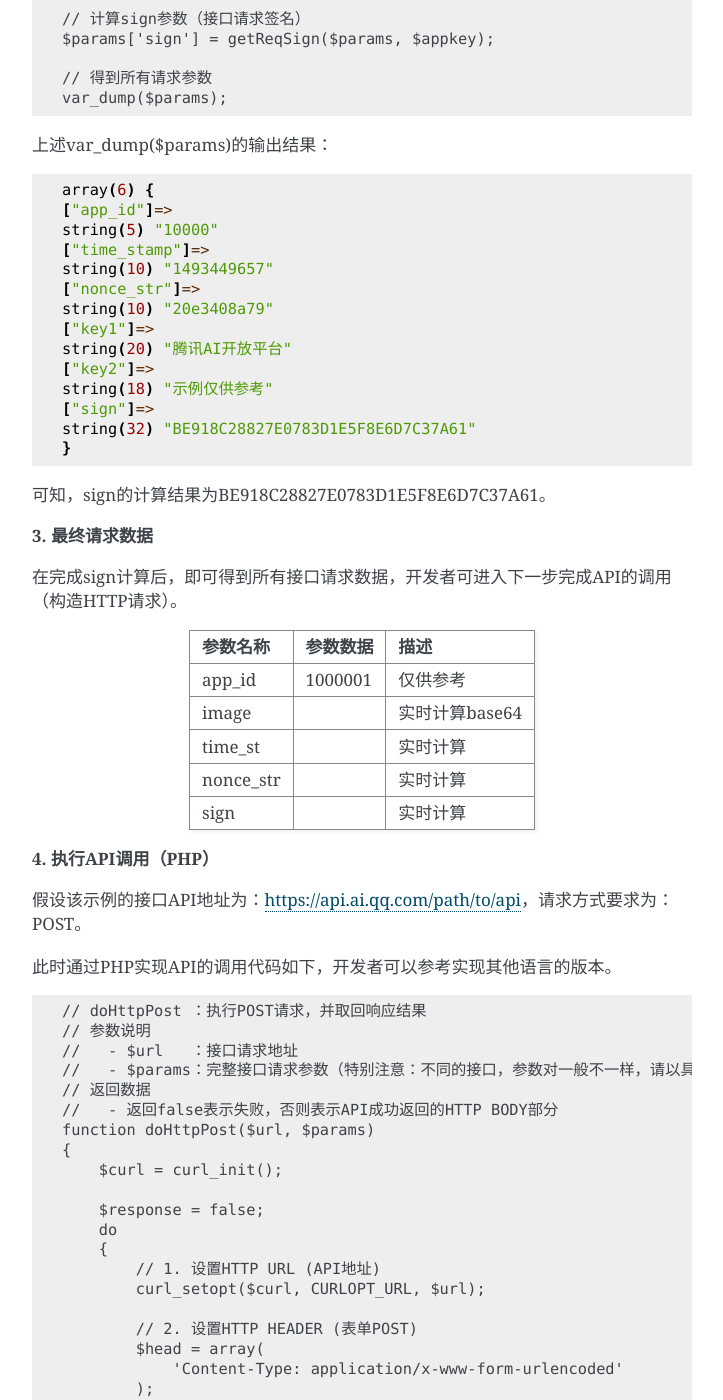
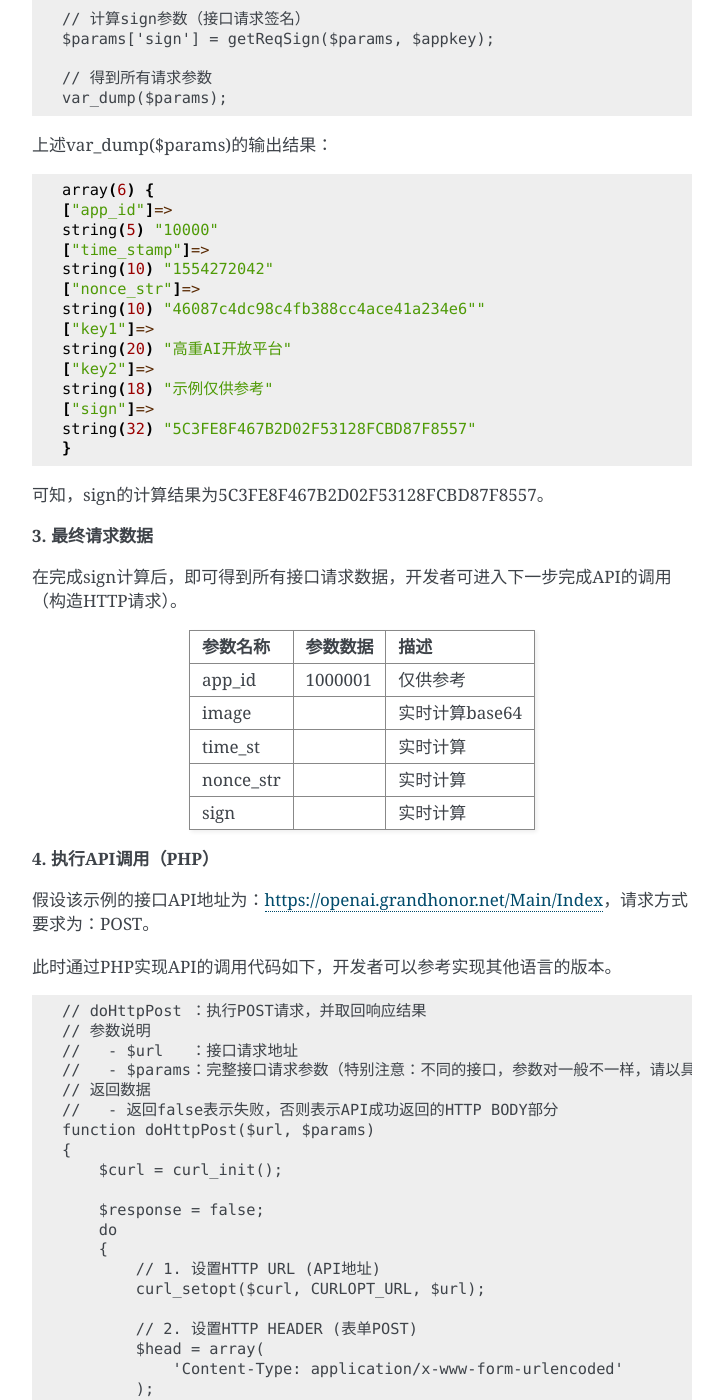
Before and after one commit to haohuan630/aiOpenDoc, a Sphinx documentation site: the page built from source/NEWS_GUIDE/PORT.rst, in a window 1280 px wide and 1400 px high, scrolled down 2429 px. Shown: the whole window, without its empty margins (388-1111 px from the left). Built offline with Sphinx 7.4.7, drawn with Linux system fonts in a browser that asks for light colours; some of the changed text lies outside the part shown.

Commit message:
change OCR and guide

```diff
--- a/source/NEWS_GUIDE/PORT.rst
+++ b/source/NEWS_GUIDE/PORT.rst
@@ -103,15 +103,15 @@
     // 接口请求参数
     $params = array(
         'app_id'     => '10000',
-        'time_stamp' => '1493449657',
-        'nonce_str'  => '20e3408a79',
-        'key1'       => '腾讯AI开放平台',
+        'time_stamp' => '1554272042',
+        'nonce_str'  => '46087c4dc98c4fb388cc4ace41a234e6',
+        'key1'       => '高重AI开放平台',
         'key2'       => '示例仅供参考',
         'sign'       => '',
     );
 
     // 应用密钥
-    $appkey = 'a95eceb1ac8c24ee28b70f7dbba912bf';
+    $appkey = 'bhiOaZRznGjFROtk'';
 
     // 计算sign参数（接口请求签名）
     $params['sign'] = getReqSign($params, $appkey);
@@ -127,18 +127,18 @@
     ["app_id"]=>
     string(5) "10000"
     ["time_stamp"]=>
-    string(10) "1493449657"
+    string(10) "1554272042"
     ["nonce_str"]=>
-    string(10) "20e3408a79"
+    string(10) "46087c4dc98c4fb388cc4ace41a234e6""
     ["key1"]=>
-    string(20) "腾讯AI开放平台"
+    string(20) "高重AI开放平台"
     ["key2"]=>
     string(18) "示例仅供参考"
     ["sign"]=>
-    string(32) "BE918C28827E0783D1E5F8E6D7C37A61"
+    string(32) "5C3FE8F467B2D02F53128FCBD87F8557"
     }
 
-可知，sign的计算结果为BE918C28827E0783D1E5F8E6D7C37A61。
+可知，sign的计算结果为5C3FE8F467B2D02F53128FCBD87F8557。
 
 **3. 最终请求数据**
 
@@ -156,7 +156,7 @@
 
 **4. 执行API调用（PHP）**
 
-假设该示例的接口API地址为：https://api.ai.qq.com/path/to/api，请求方式要求为：POST。
+假设该示例的接口API地址为：https://openai.grandhonor.net/Main/Index，请求方式要求为：POST。
 
 | 此时通过PHP实现API的调用代码如下，开发者可以参考实现其他语言的版本。
 
@@ -215,18 +215,18 @@
     }
 
     // 设置请求数据（应用密钥、接口请求参数）
-    $appkey = 'a95eceb1ac8c24ee28b70f7dbba912bf';
+    $appkey = 'bhiOaZRznGjFROtk';
     $params = array(
         'app_id'     => '10000',
-        'time_stamp' => '1493449657',
-        'nonce_str'  => '20e3408a79',
-        'key1'       => '腾讯AI开放平台',
+        'time_stamp' => '1554272042',
+        'nonce_str'  => '46087c4dc98c4fb388cc4ace41a234e6',
+        'key1'       => '高重AI开放平台',
         'key2'       => '示例仅供参考',
     );
     $params['sign'] = getReqSign($params, $appkey);
 
     // 执行API调用
-    $url = 'https://api.ai.qq.com/path/to/api';
+    $url = 'https://openai.grandhonor.net/Main/Index';
     $response = doHttpPost($url, $params);
     echo $response;
 
```
Also changed, not shown: other parts of source/NEWS_GUIDE/PORT.rst (+1 -1 lines), source/OCR.rst (+2 -14 lines), source/OCR/INVOICE_ID.rst (+6 -12 lines).
